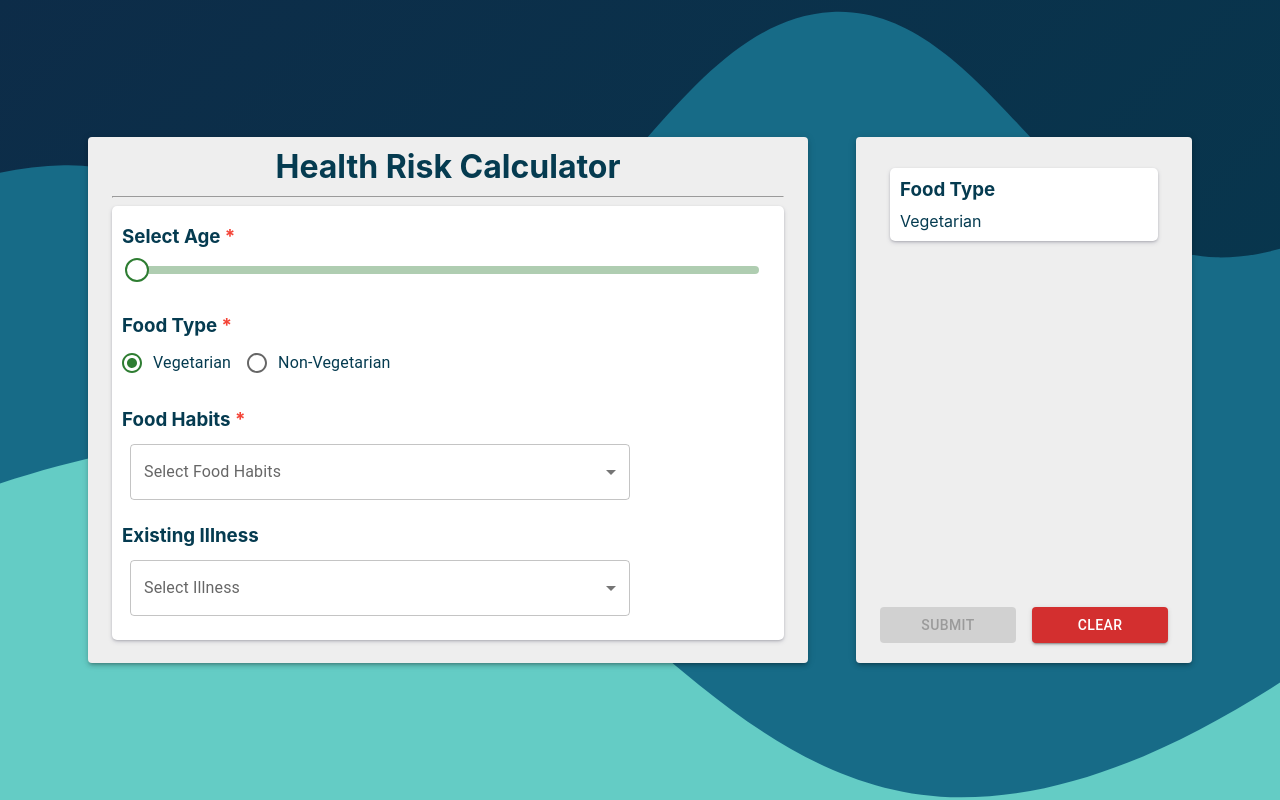
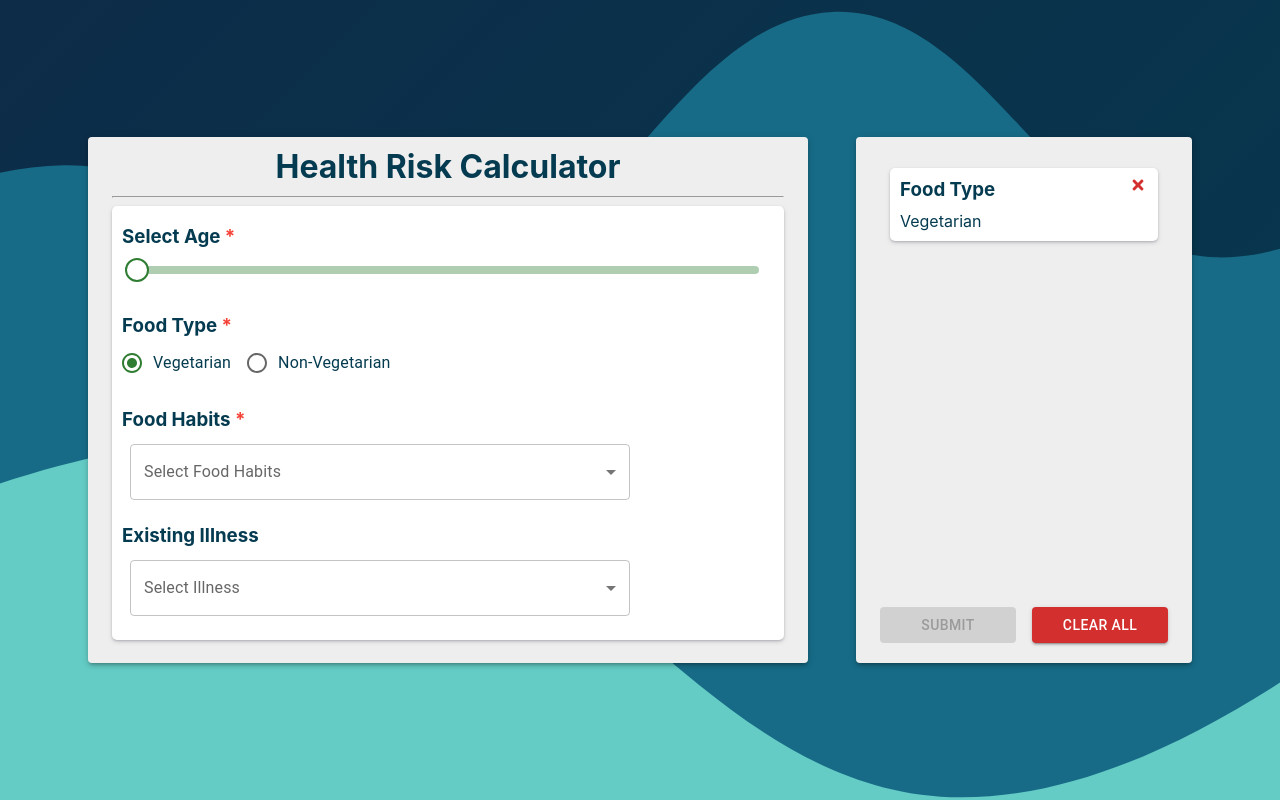
Before and after one commit to jaistarx/health-risk-calculator-react, a React (Create React App) app: page / in a window 1280 px wide. Both pictures are taken after a click on the label "Vegetarian". Built offline with nearby package versions, Linux system fonts and the light colour scheme.

Commit message:
added close icon

```diff
--- a/package.json
+++ b/package.json
@@ -12,6 +12,7 @@
     "react": "^18.2.0",
     "react-dom": "^18.2.0",
     "react-gauge-chart": "^0.4.1",
+    "react-icons": "^4.11.0",
     "react-scripts": "5.0.1",
     "web-vitals": "^2.1.4"
   },
--- a/src/components/selectedItems/selectedItems.css
+++ b/src/components/selectedItems/selectedItems.css
@@ -49,11 +49,20 @@
     margin-bottom: 20px;
     background-color: #FFFFFF;
     transition: height 0.25s linear;
+    position: relative;
 }
 
 .single-value-card h3 {
     margin-top: 0px;
     margin-bottom: 10px;
+}
+
+.close-icon {
+    position: absolute;
+    top: 9px;
+    right: 12px;
+    cursor: pointer;
+    color: #d32f2f;
 }
 
 .low-text {
--- a/src/components/selectedItems/selectedItems.js
+++ b/src/components/selectedItems/selectedItems.js
@@ -10,6 +10,7 @@ import {
 } from "@mui/material";
 import React, { useState } from "react";
 import GaugeChart from "react-gauge-chart/dist/GaugeChart";
+import { FaTimes } from "react-icons/fa";
 import "./selectedItems.css";
 
 const style = {
@@ -56,6 +57,42 @@ function SelectedItems({
     setRiskScore(0);
   };
 
+  const handleCloseCard = (key) => {
+    switch (key) {
+      case "existingIllness":
+        setIllnessNames([]);
+        setSelectedItemsList({
+          ...selectedItemsList,
+          existingIllness: {
+            value: [],
+            rating: 0,
+          },
+        });
+        break;
+      case "foodHabits":
+        setFoodHabitNames([]);
+        setSelectedItemsList({
+          ...selectedItemsList,
+          foodHabits: { value: [], rating: 0 },
+        });
+        break;
+      case "foodType":
+        setSelectedItemsList({
+          ...selectedItemsList,
+          foodType: { value: "", rating: 0 },
+        });
+        break;
+      case "age":
+        setSelectedItemsList({
+          ...selectedItemsList,
+          age: { value: 20, rating: 0 },
+        });
+        break;
+      default:
+        break;
+    }
+  };
+
   const handleClearClicked = () => {
     setIllnessNames([]);
     setFoodHabitNames([]);
@@ -98,12 +135,61 @@ function SelectedItems({
               <div className="form-outer-selected-items">
                 {selectedItemsList.age.rating !== 0 && (
                   <div className="single-value-card">
+                    <div
+                      className="close-icon"
+                      onClick={() => handleCloseCard("age")}
+                    >
+                      <FaTimes />
+                    </div>
                     <h3>Age</h3>
                     <div>{selectedItemsList.age.value}</div>
                   </div>
                 )}
+
+                {selectedItemsList.foodType.rating !== 0 && (
+                  <div className="single-value-card">
+                    <div
+                      className="close-icon"
+                      onClick={() => handleCloseCard("foodType")}
+                    >
+                      <FaTimes />
+                    </div>
+                    <h3>Food Type</h3>
+                    <div>{selectedItemsList.foodType.value}</div>
+                  </div>
+                )}
+                {selectedItemsList.foodHabits.rating !== 0 && (
+                  <div className="single-value-card">
+                    <div
+                      className="close-icon"
+                      onClick={() => handleCloseCard("foodHabits")}
+                    >
+                      <FaTimes />
+                    </div>
+                    <h3>Food Habits</h3>
+                    <div>
+                      {selectedItemsList.foodHabits.value.map((name, index) => (
+                        <>
+                          <span>
+                            {name}
+                            {index !==
+                              selectedItemsList.foodHabits.value.length - 1 && (
+                              <>,</>
+                            )}{" "}
+                          </span>
+                        </>
+                      ))}
+                    </div>
+                  </div>
+                )}
                 {selectedItemsList.existingIllness.rating !== 0 && (
                   <div className="single-value-card">
+                    <div
+                      className="close-icon"
+                      onClick={() => handleCloseCard("existingIllness")}
+                    >
+                      <FaTimes />
+                    </div>
                     <h3>Existing Illness</h3>
                     <div>
                       {selectedItemsList.existingIllness.value.map(
@@ -118,30 +204,6 @@ function SelectedItems({
                           </>
                         )
                       )}
-                    </div>
-                  </div>
-                )}
-                {selectedItemsList.foodType.rating !== 0 && (
-                  <div className="single-value-card">
-                    <h3>Food Type</h3>
-                    <div>{selectedItemsList.foodType.value}</div>
-                  </div>
-                )}
-                {selectedItemsList.foodHabits.rating !== 0 && (
-                  <div className="single-value-card">
-                    <h3>Food Habits</h3>
-                    <div>
-                      {selectedItemsList.foodHabits.value.map((name, index) => (
-                        <>
-                          <span>
-                            {name}
-                            {index !==
-                              selectedItemsList.foodHabits.value.length - 1 && (
-                              <>,</>
-                            )}{" "}
-                          </span>
-                        </>
-                      ))}
                     </div>
                   </div>
                 )}
@@ -167,7 +229,7 @@ function SelectedItems({
               onClick={handleClearClicked}
               disabled={!ratingBool.addedRating}
             >
-              Clear
+              Clear All
             </Button>
           </div>
         </Paper>
```
Also changed, not shown: 1 other file (tests, documents, lock files or other folders).
